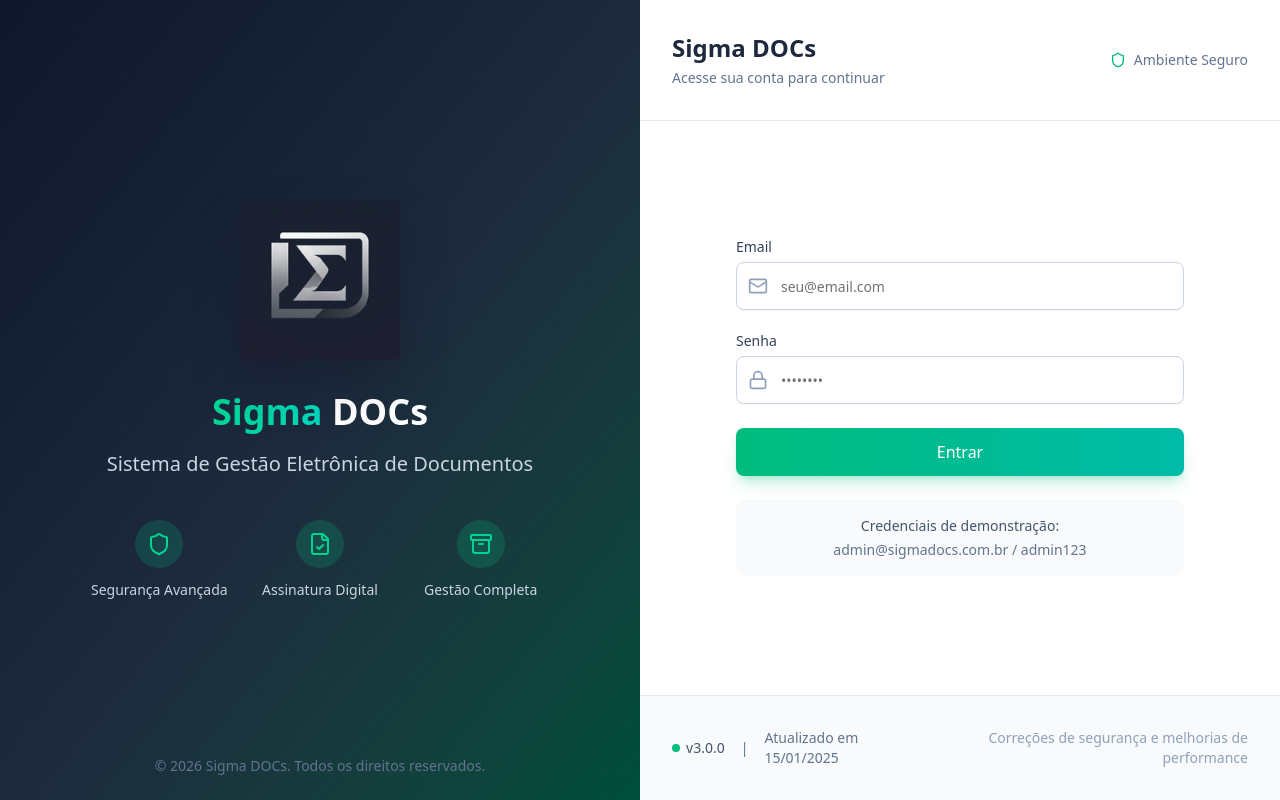
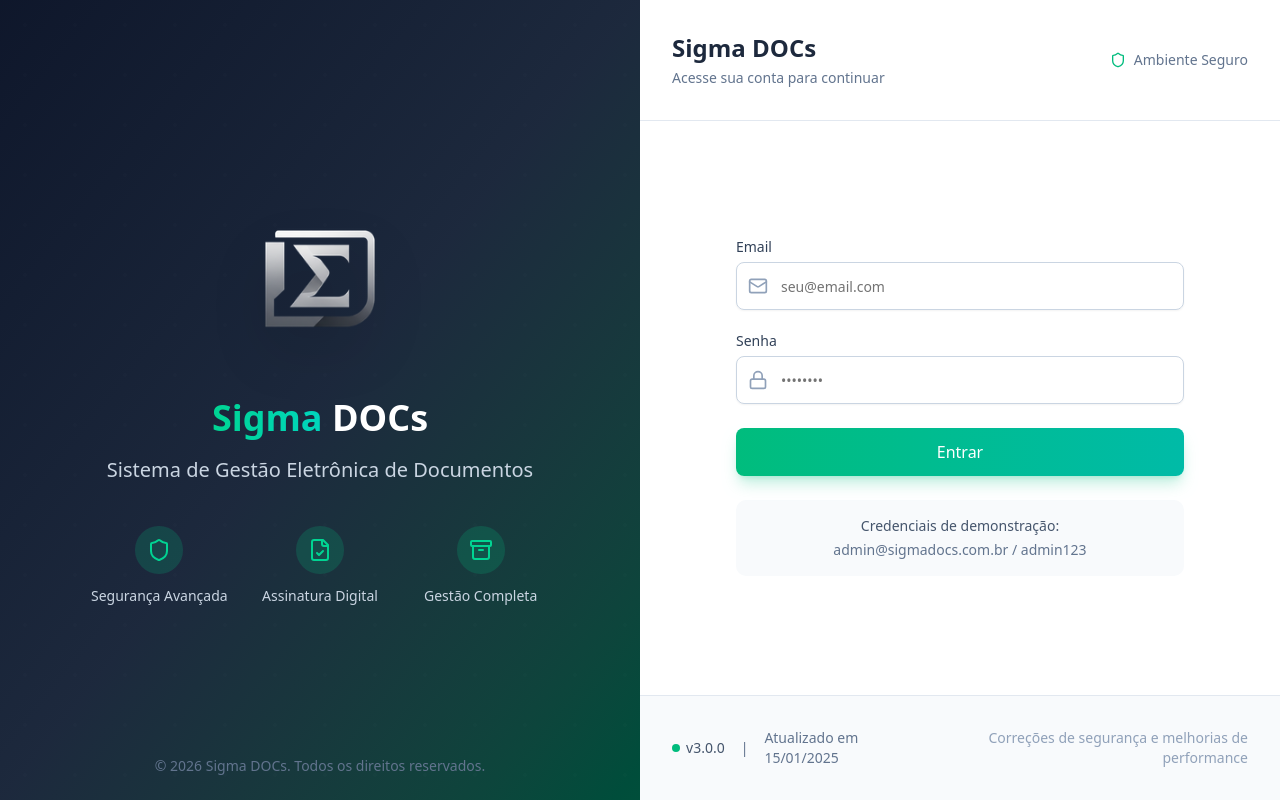
Before and after one commit to cleberbazzano/sigmadocs, a Next.js app: page / in a window 1280 px wide. Built offline with nearby package versions, Linux system fonts and the light colour scheme; no server answers; the database is empty.

Commit message:
Update login.tsx

```diff
--- a/src/components/sigma/login.tsx
+++ b/src/components/sigma/login.tsx
@@ -92,16 +92,15 @@ export function LoginScreen() {
         {/* Content */}
         <div className="relative z-10 text-center max-w-lg">
           {/* Logo */}
-          <div className="mb-8 flex justify-center">
-            <div className="relative w-32 h-32 lg:w-40 lg:h-40">
-              <Image
-                src={config.companyLogo || config.logoUrlDark}
-                alt="Sigma DOCs"
-                fill
-                className="object-contain drop-shadow-2xl"
-                priority
-              />
-            </div>
+          <div className="mb-6 flex justify-center">
+            <Image
+              src="/logo-sigma.png"
+              alt="Sigma DOCs"
+              width={180}
+              height={180}
+              className="drop-shadow-2xl"
+              priority
+            />
           </div>
 
           {/* System Name */}
```
